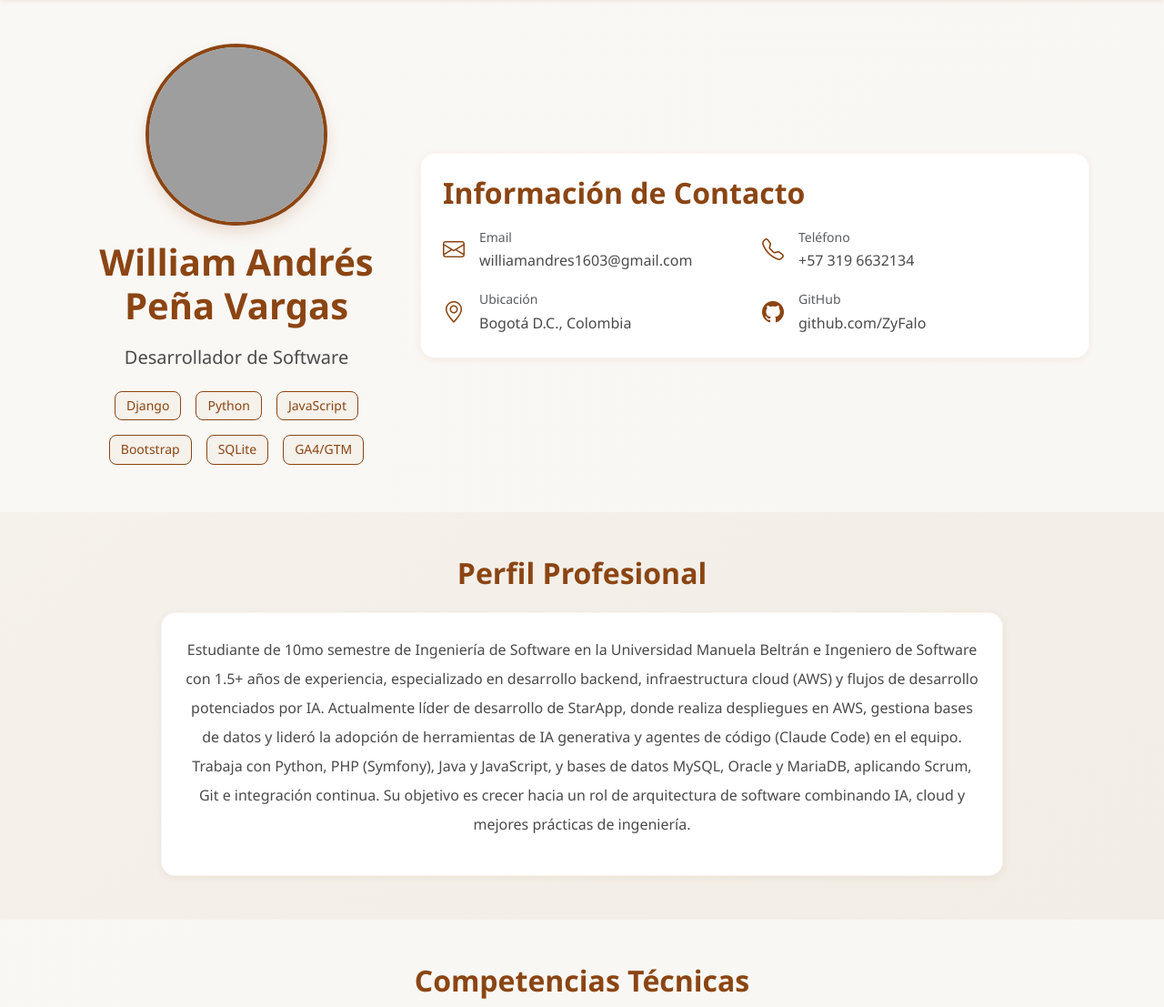
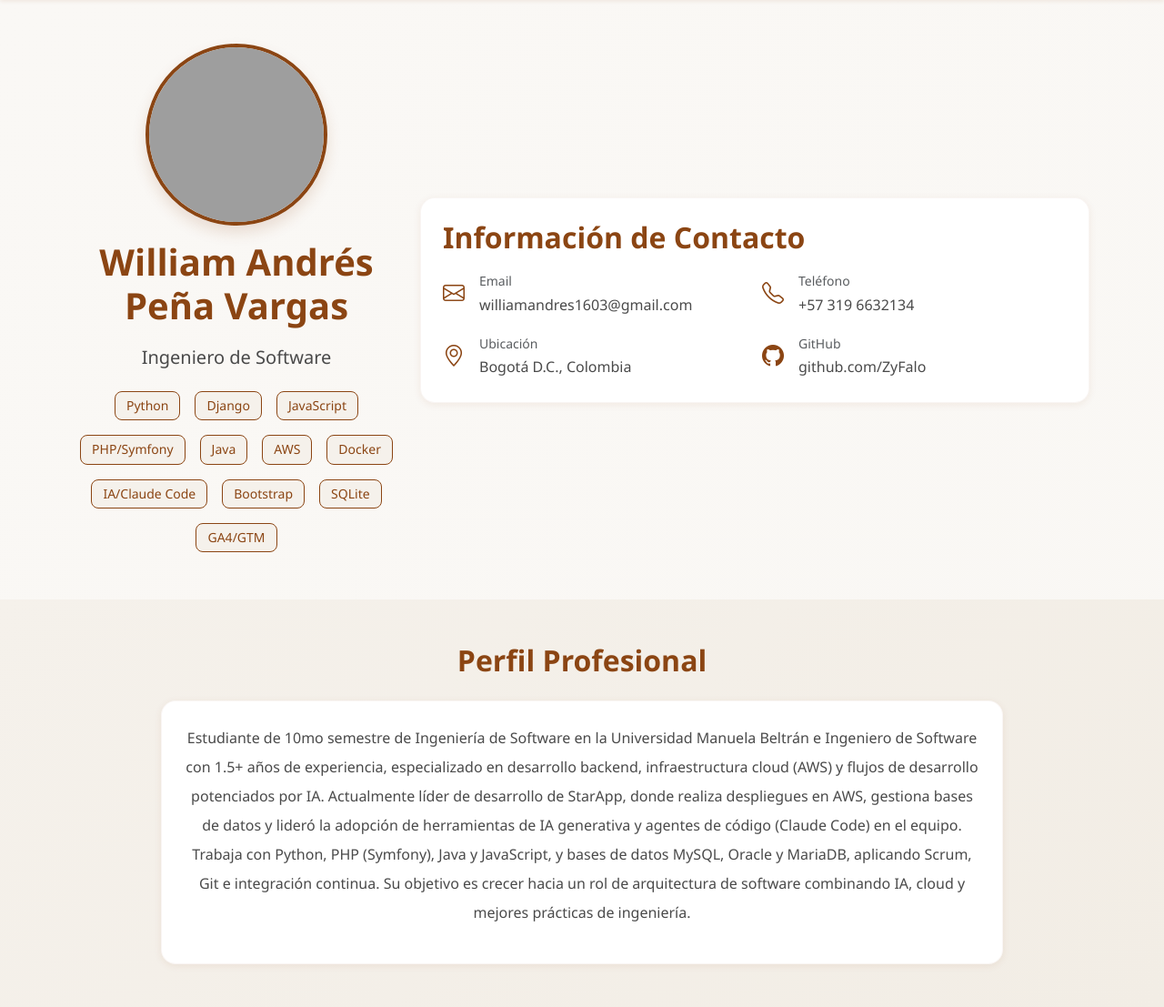
Before and after one commit to ZyFalo/Mi-Portafolio-Prod, a Django app: page / in a window 1280 px wide. Shown: the part 71-1178 px from the top of the page at 91% size. Run offline with Django 5.2, Linux system fonts and the light colour scheme; data that the repository does not hold is empty; grey boxes are pictures that could not be loaded.

Commit message:
Alinear identidad a "Ingeniero de Software" y completar datos del CV
- Subtítulo, título SEO y meta: "Desarrollador" -> "Ingeniero de Software"
- Badges del hero: agregar PHP/Symfony, Java, AWS, Docker, IA/Claude Code
- Curso de Claude Code (Platzi): renombrar y agregar año 2026
- Enterprise Design Thinking (IBM): agregar año 2024

Co-Authored-By: Claude Opus 4.8 (1M context) <noreply@anthropic.com>

```diff
--- a/templates/core/home.html
+++ b/templates/core/home.html
@@ -1,6 +1,6 @@
 {% extends 'base.html' %}
-{% block title %}Portafolio — Desarrollador Full-Stack{% endblock %}
-{% block meta_description %}CV, proyectos y contacto de desarrollador web full‑stack especializado en Django, Python y tecnologías modernas.{% endblock %}
+{% block title %}Portafolio — Ingeniero de Software Full-Stack{% endblock %}
+{% block meta_description %}CV, proyectos y contacto de ingeniero de software full‑stack especializado en backend, infraestructura cloud (AWS) y desarrollo potenciado por IA.{% endblock %}
 
 {% block content %}
 <!-- Sección de Foto y Información Principal -->
@@ -14,11 +14,16 @@
                     <br>
                     Peña Vargas
                 </h1>
-                <p class="text-main fs-5">Desarrollador de Software</p>
+                <p class="text-main fs-5">Ingeniero de Software</p>
                 <div class="mt-3 d-flex flex-wrap justify-content-center gap-2">
+                    <span class="tech-badge">Python</span>
                     <span class="tech-badge">Django</span>
-                    <span class="tech-badge">Python</span>
                     <span class="tech-badge">JavaScript</span>
+                    <span class="tech-badge">PHP/Symfony</span>
+                    <span class="tech-badge">Java</span>
+                    <span class="tech-badge">AWS</span>
+                    <span class="tech-badge">Docker</span>
+                    <span class="tech-badge">IA/Claude Code</span>
                     <span class="tech-badge">Bootstrap</span>
                     <span class="tech-badge">SQLite</span>
                     <span class="tech-badge">GA4/GTM</span>
@@ -368,8 +373,9 @@
                     <div class="d-flex align-items-start">
                         <i class="bi bi-robot text-primary fs-2 me-4 flex-shrink-0"></i>
                         <div>
-                            <h4 class="text-primary fw-bold mb-2">Curso de Claude AI</h4>
+                            <h4 class="text-primary fw-bold mb-2">Curso de Claude Code</h4>
                             <p class="text-main fw-medium mb-1">Platzi</p>
+                            <p class="text-accent small mb-2">2026</p>
                             <p class="text-main">Desarrollo asistido por IA con Claude: prompting efectivo, agentes de código y flujos de trabajo productivos.</p>
                         </div>
                     </div>
@@ -381,6 +387,7 @@
                         <div>
                             <h4 class="text-primary fw-bold mb-2">Enterprise Design Thinking Practitioner</h4>
                             <p class="text-main fw-medium mb-1">IBM SkillsBuild</p>
+                            <p class="text-accent small mb-2">2024</p>
                             <p class="text-main">Metodología de Design Thinking empresarial de IBM, centrada en el usuario para resolución de problemas e innovación.</p>
                         </div>
                     </div>
```
